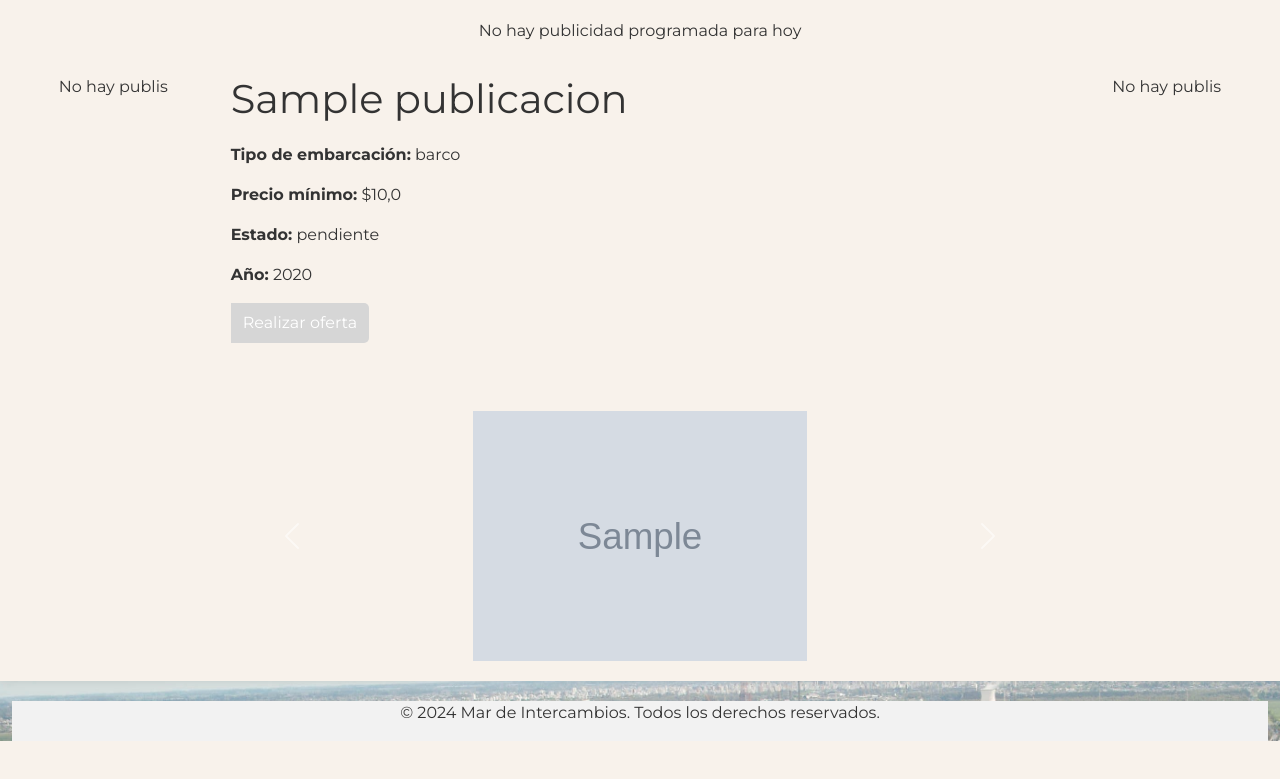
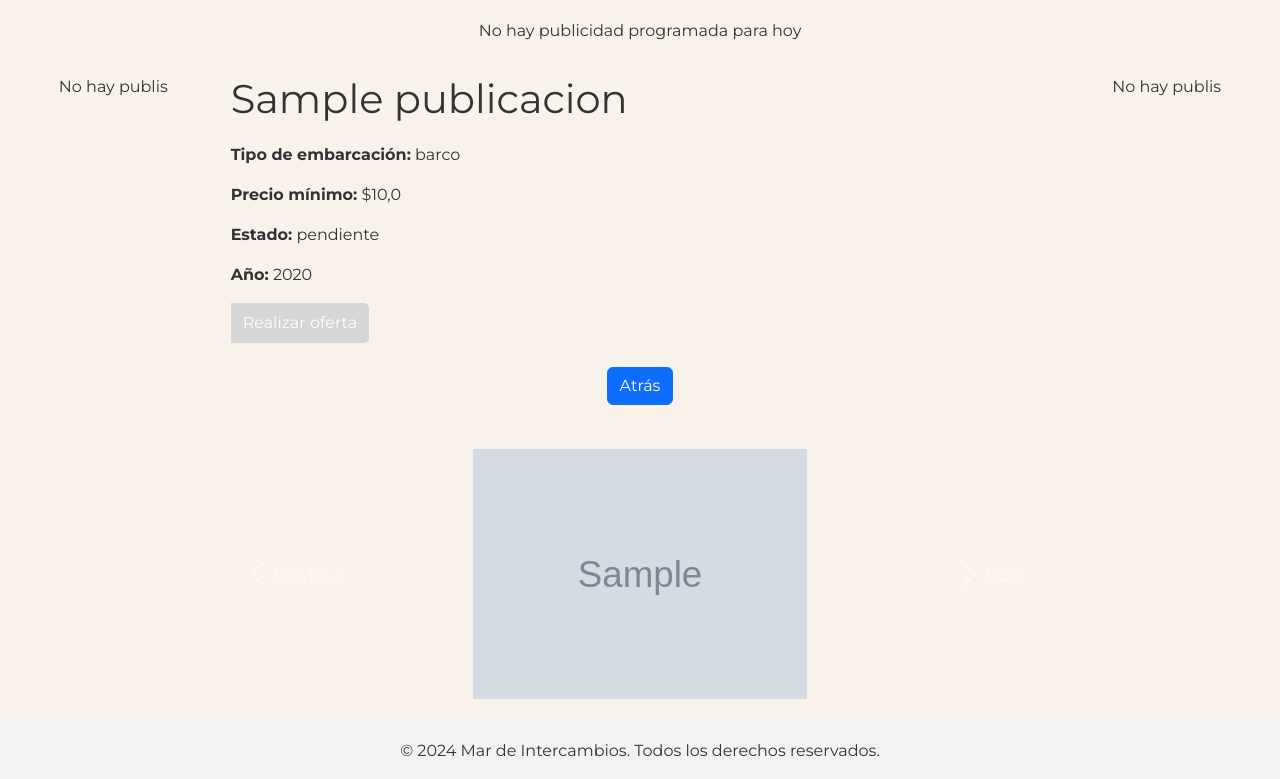
Before and after one commit to agustina-soto/marDeIntercambios, a Django app: page /publicacion/ver-publicacion/ver_detalle/1/ in a window 1280 px wide. Shown: the part 160-939 px from the top of the page. Before the commit the page ends 901 px from the top, so only its background shows below. Run offline with Django 5.2, Linux system fonts and the light colour scheme; tables that the repository leaves empty hold one stand-in row (values such as "Sample post"); grey boxes marked "Sample" are stand-in pictures.

Commit message:
commit nuevo merge de agus

```diff
--- a/Aplicaciones/GestionUsuarios/RecuperarContraseña/views.py
+++ b/Aplicaciones/GestionUsuarios/RecuperarContraseña/views.py
@@ -31,7 +31,7 @@
 
     Tu nueva contraseña es: {password}
 
-    Para cambiar la contraseña debes iniciar sesión, ir a tu perfil y dar click en "Actualizar contraseña".
+    Para cambiar la contraseña debes iniciar sesión, ir a tu perfil, y dar click en editar información personal".
 
     Saludos,
     GlamTech
--- a/archivos-estaticos/css/styles.css
+++ b/archivos-estaticos/css/styles.css
@@ -513,7 +513,6 @@
 
 /*     Buscar Publicaciones         */
 
-<<<<<<<<< Temporary merge branch 1
 /*     Calificar intercambio        */
 .rate {
     float: left;
@@ -558,7 +557,7 @@
 }
 form div {
     margin-bottom: 0px;
-=========
+}
 
 /* Estilos para las tarjetas personalizadas */
 .card {
@@ -648,5 +647,4 @@
 /* Cambios en el estilo del botón/enlace al pasar el ratón */
 .boton-info:hover {
     background-color: #8fc9dd; /* Color de fondo al pasar el ratón */
->>>>>>>>> Temporary merge branch 2
 }
--- a/templates/VisualizacionPublicaciones/ver_detalle.html
+++ b/templates/VisualizacionPublicaciones/ver_detalle.html
@@ -2,12 +2,10 @@
 
 {% block content %}
 <div class="row">
-
     <div class="col-12 mb-3">
         {% include "Publicidad/banner_central.html"%}
     </div>
-
-    <div class="d-none d-lg-block col-lg-2 mb-3">
+    <div class="d-none d-lg-block col-lg-2 mb-3" style="position: relative;">
         {% include "Publicidad/banner_lateral.html" %}
     </div>
 
@@ -45,7 +43,14 @@
             {% endif %}
         {% endif %}
 
-        <br><br><br>
+        <br><br>
+
+        <!-- Botón para volver a la página anterior -->
+        <div class="text-center">
+            <a href="javascript:history.back()" class="btn btn-primary">Atrás</a>
+        </div>
+
+        <br>
 
         <div class="container">
             {% if fotos.all %}
@@ -53,8 +58,9 @@
                 <div class="carousel-inner">
                     {% for photo in fotos.all %}
                     <div class="carousel-item {% if forloop.first %}active{% endif %}">
-                            <a href="#" class="carousel-image" data-img-url="{{ photo.foto.url }}" data-bs-toggle="modal" data-bs-target="#imageModal">
-                                <img class="d-block w-100" src="{{ photo.foto.url }}" style="width: auto; max-height: 250px;">
+                        <a href="{{ photo.foto.url }}" data-lightbox="post-{{ post.id }}">
+                            <img class="d-block w-100" src="{{ photo.foto.url }}"
+                                style="width: auto; max-height: 250px;">
                         </a>
                         <div class="carousel-caption d-none d-md-block">
                             <p>{{ photo.title }}</p>
@@ -62,53 +68,23 @@
                     </div>
                     {% endfor %}
                 </div>
-                <button class="carousel-control-prev" type="button" data-bs-target="#photoCarousel" data-bs-slide="prev">
+                <a class="carousel-control-prev" href="#photoCarousel" role="button" data-slide="prev">
                     <span class="carousel-control-prev-icon" aria-hidden="true"></span>
-                    <span class="visually-hidden">Previous</span>
-                </button>
-                <button class="carousel-control-next" type="button" data-bs-target="#photoCarousel" data-bs-slide="next">
+                    <span class="sr-only">Previous</span>
+                </a>
+                <a class="carousel-control-next" href="#photoCarousel" role="button" data-slide="next">
                     <span class="carousel-control-next-icon" aria-hidden="true"></span>
-                    <span class="visually-hidden">Next</span>
-                </button>
-            </div>
-            <!-- Div para la vista maximizada -->
-            <div id="imageModal" class="modal fade" tabindex="-1" aria-labelledby="imageModalLabel" aria-hidden="true">
-                <div class="modal-dialog modal-dialog-centered modal-xl">
-                    <div class="modal-content">
-                        <div class="modal-header">
-                            <button type="button" class="btn-close" data-bs-dismiss="modal" aria-label="Close"></button>
-                        </div>
-                    <div class="modal-body">
-                        <img class="img-fluid" id="modalImage" src="" alt="Imagen Maximizada">
-                    </div>
-                </div>
-            </div>
+                    <span class="sr-only">Next</span>
+                </a>
             </div>
             {% else %}
             <p>No hay fotos disponibles para esta publicación.</p>
             {% endif %}
         </div>
-
     </div>
-<div class="d-none d-lg-block col-lg-2 mb-3">
+    <div class="d-none d-lg-block col-lg-2 mb-3" style="position: relative;">
         {% include "Publicidad/banner_lateral.html" %}
+    </div>
 </div>
 
 {% endblock %}
-
-{% block scripts %}
-    <script>
-        document.addEventListener('DOMContentLoaded', function () {
-            var modalImage = document.getElementById('modalImage');
-            var modal = new bootstrap.Modal(document.getElementById('imageModal'));
-
-            document.querySelectorAll('.carousel-image').forEach(function(img) {
-                img.addEventListener('click', function() {
-                    var imgUrl = this.getAttribute('data-img-url');
-                    modalImage.src = imgUrl;
-                    modal.show();
-                });
-            });
-        });
-    </script>
-{% endblock %}
```
Also changed, not shown: archivos-estaticos/publicidades/images.png (added), archivos-estaticos/publicidades/images_1.jpeg (added). Lines whose indentation alone changed are shown as unchanged.
